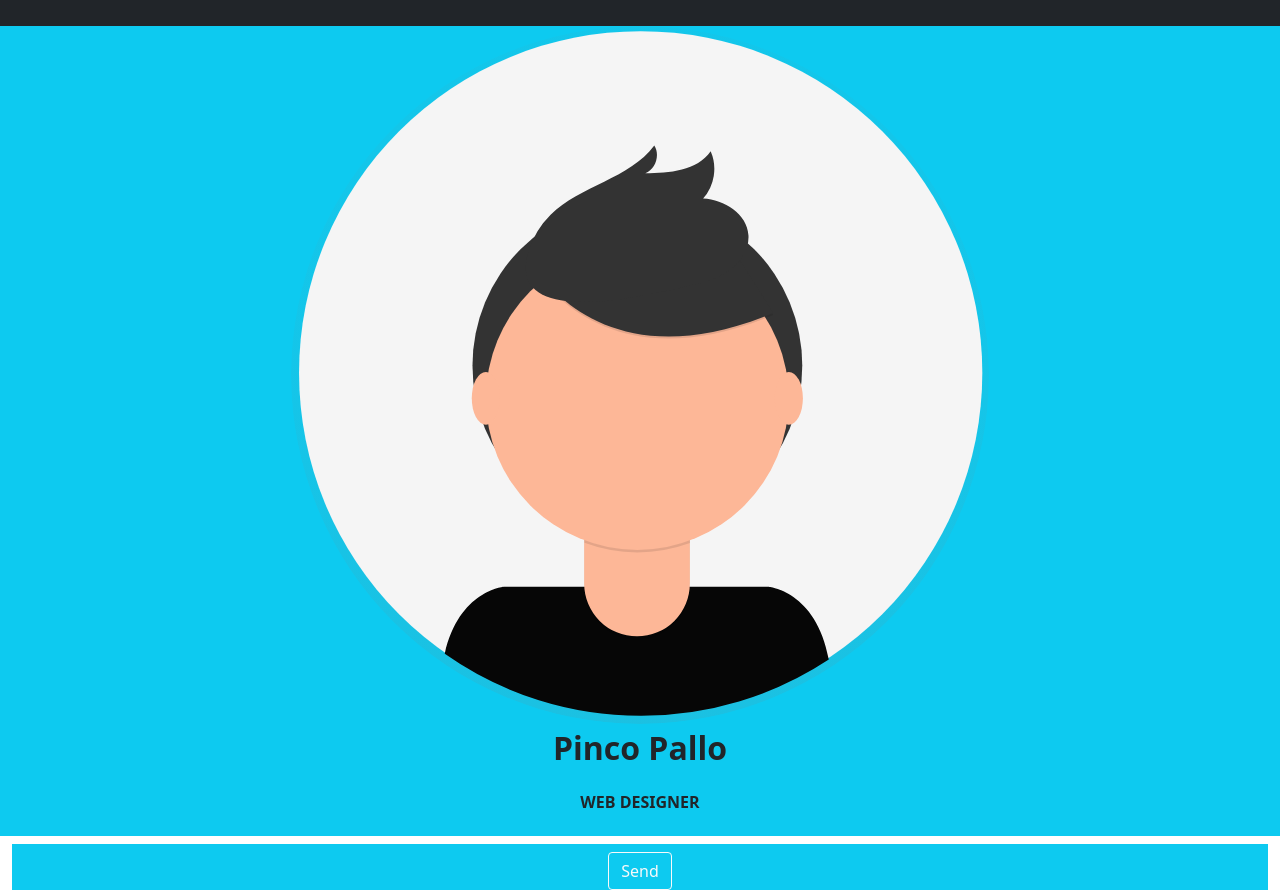
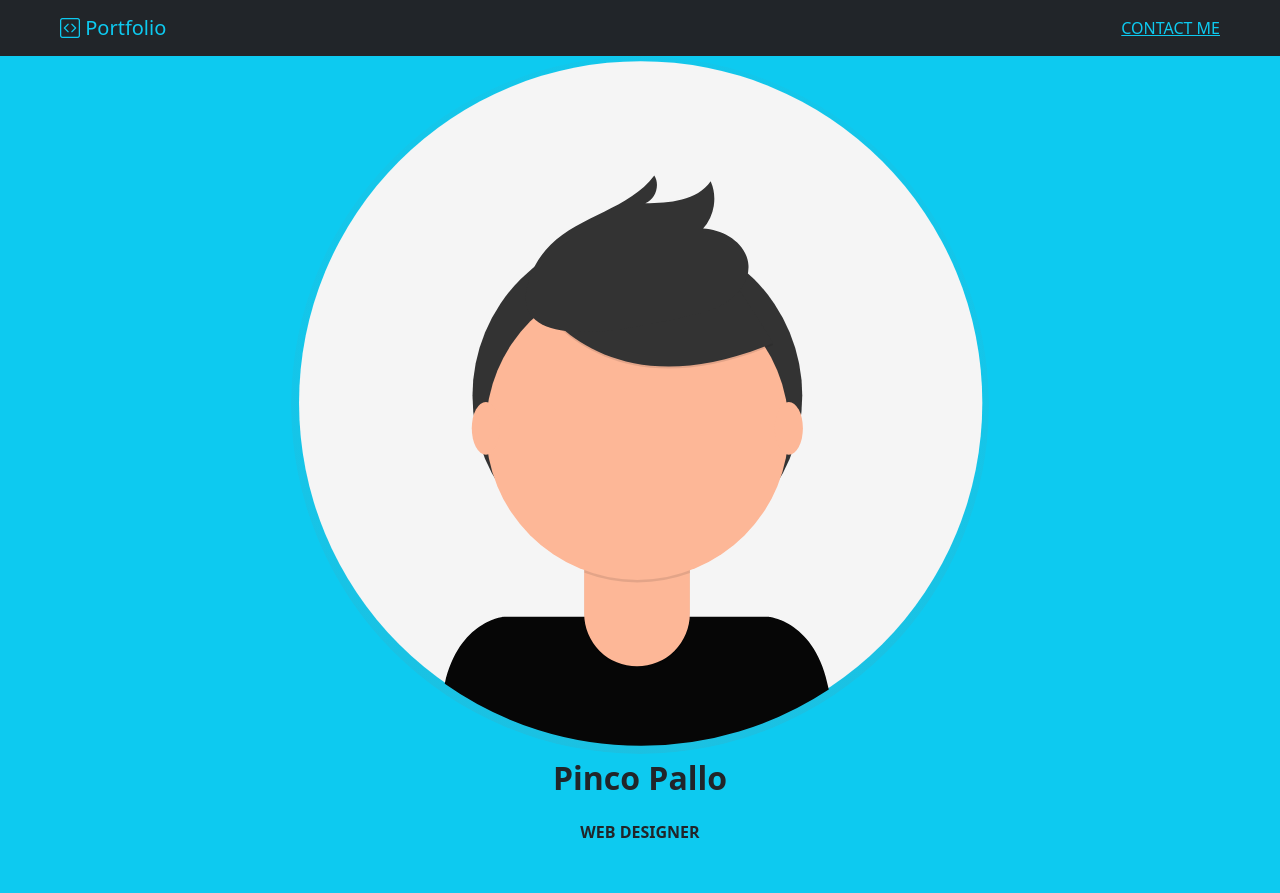
Before and after one commit to GianlucaPensa/bootstrap-freelancer, a plain HTML site: page index.html in a window 1280 px wide. Shown: the top 893 px of the page. Drawn offline with nearby package versions, Linux system fonts and the light colour scheme.

Commit message:
compilazione header

```diff
--- a/index.html
+++ b/index.html
@@ -13,7 +13,8 @@
 
     <nav class="navbar navbar-dark bg-dark">
         <div class="container-fluid">
-            <a href="#" class="navbar-brand"></a>
+            <a href="#" class="navbar-brand text-info ms-5"><i class="bi bi-code-square"></i>&nbsp;Portfolio</a>
+            <a href="#contactme" class="text-align-left text-info me-5 text-uppercase">Contact Me</a>
         </div>
     </nav>
 
@@ -21,7 +22,7 @@
 
     <header>
     <section class="bg-info">
-        <div class="text-center">
+        <div class="text-center pb-5">
             <figure class="figure">
                 <img src="./img/undraw_profile_pic_ic5t.svg" class="img-fluid rounded-circle" alt="Foto profilo">
                 <figcaption class="figure-caption fs-2 fw-bold text-dark">Pinco Pallo<br><span class="fs-6 text-uppercase">Web Designer</span></figcaption>
```
